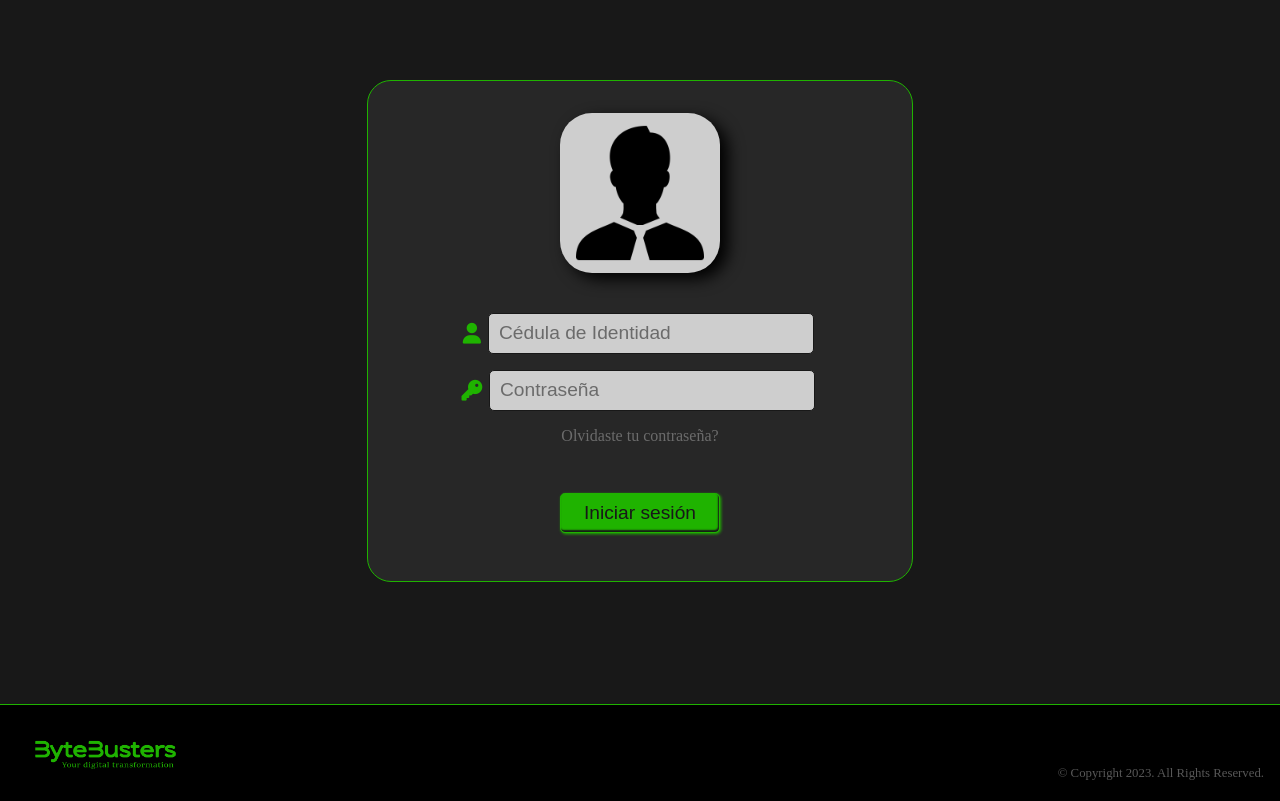
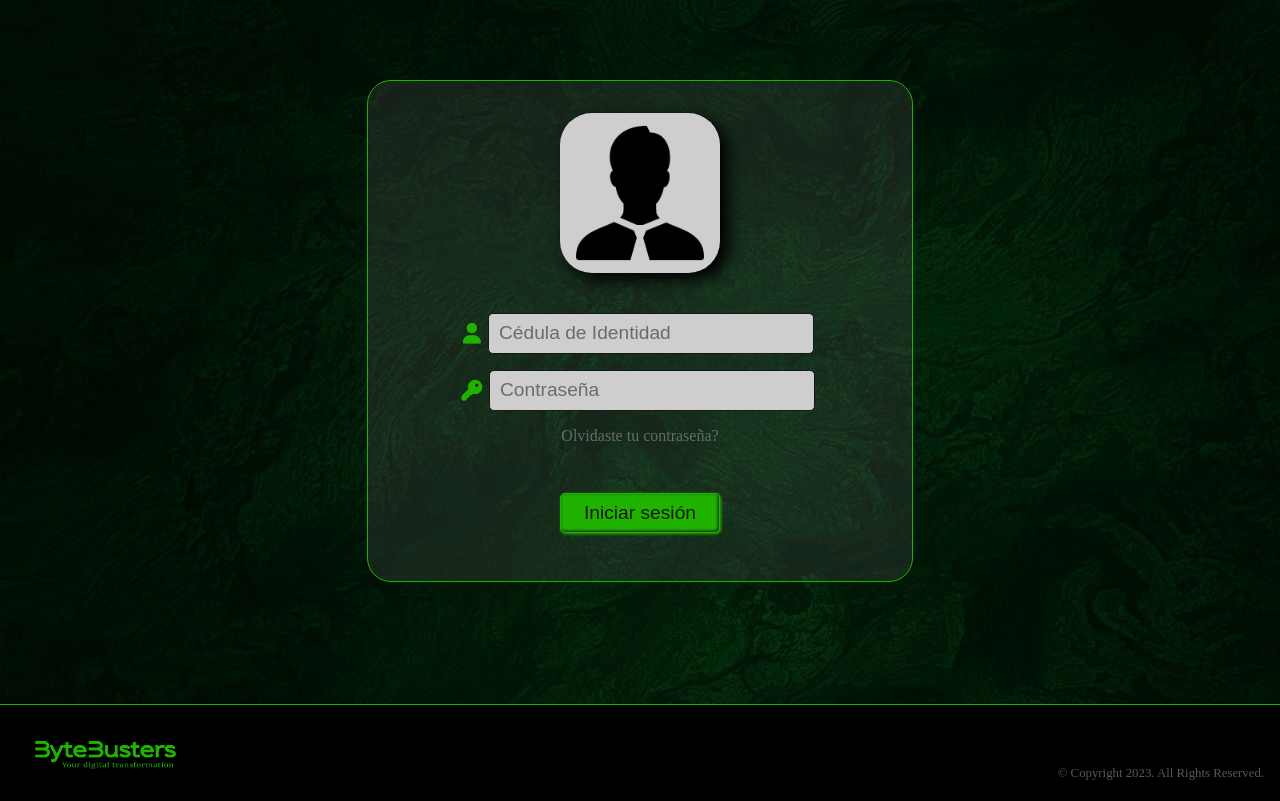
Before and after one commit to ByteBustersUy/ByteBusters, a PHP site: page /pages/login.php in a window 1280 px wide. Run offline with PHP 8.4, Linux system fonts and the light colour scheme.

Commit message:
add background

```diff
--- a/Backoffice/styles/style.css
+++ b/Backoffice/styles/style.css
@@ -77,8 +77,10 @@ html {
     min-height: 100vh;
 }
 
-body {
-    background: var(--primary-background-color);
+body{
+    /* background: var(--primary-background-color); */
+    background-image: url("backgroundGreen.jpg");
+
 }
 
 input {
@@ -149,10 +151,9 @@ thead tr {
     color: var(--primary-text-color);
     border-radius: .3rem;
     background-color: var(--background-color-light);
-    box-shadow: inset -1px -2px .2rem ;
+    box-shadow: inset -1px -1px .1rem ;
     filter: drop-shadow(1px 1px .1rem var(--bytebusters-color));
     font-weight: 600;
-    font-size: 1.2rem;
     padding: .3rem 1.2rem;
 }
 
@@ -244,7 +245,7 @@ thead tr {
     background-color: var(--bytebusters-color);
     border-radius: .3rem;
     border: 1.2px solid var(--bytebusters-color);
-    box-shadow: inset -1px -2px .1rem ;
+    box-shadow: inset -1px -1px .2rem ;
     filter: drop-shadow(1px 1px .1rem var(--bytebusters-color));
     font-size: 1.2rem;
     padding: auto 1rem;
```
Also changed, not shown: Backoffice/styles/backgroundGreen.jpg (added).
